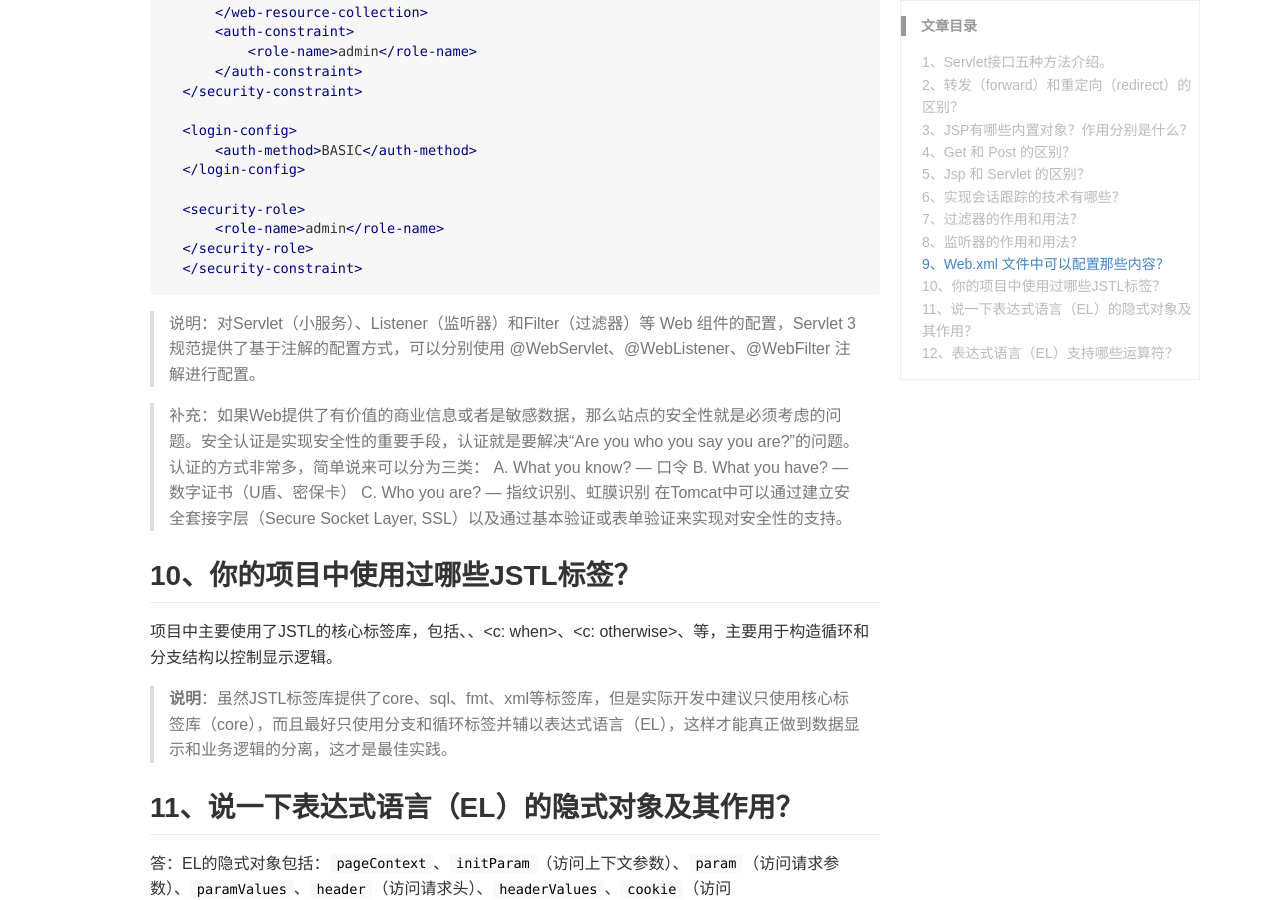
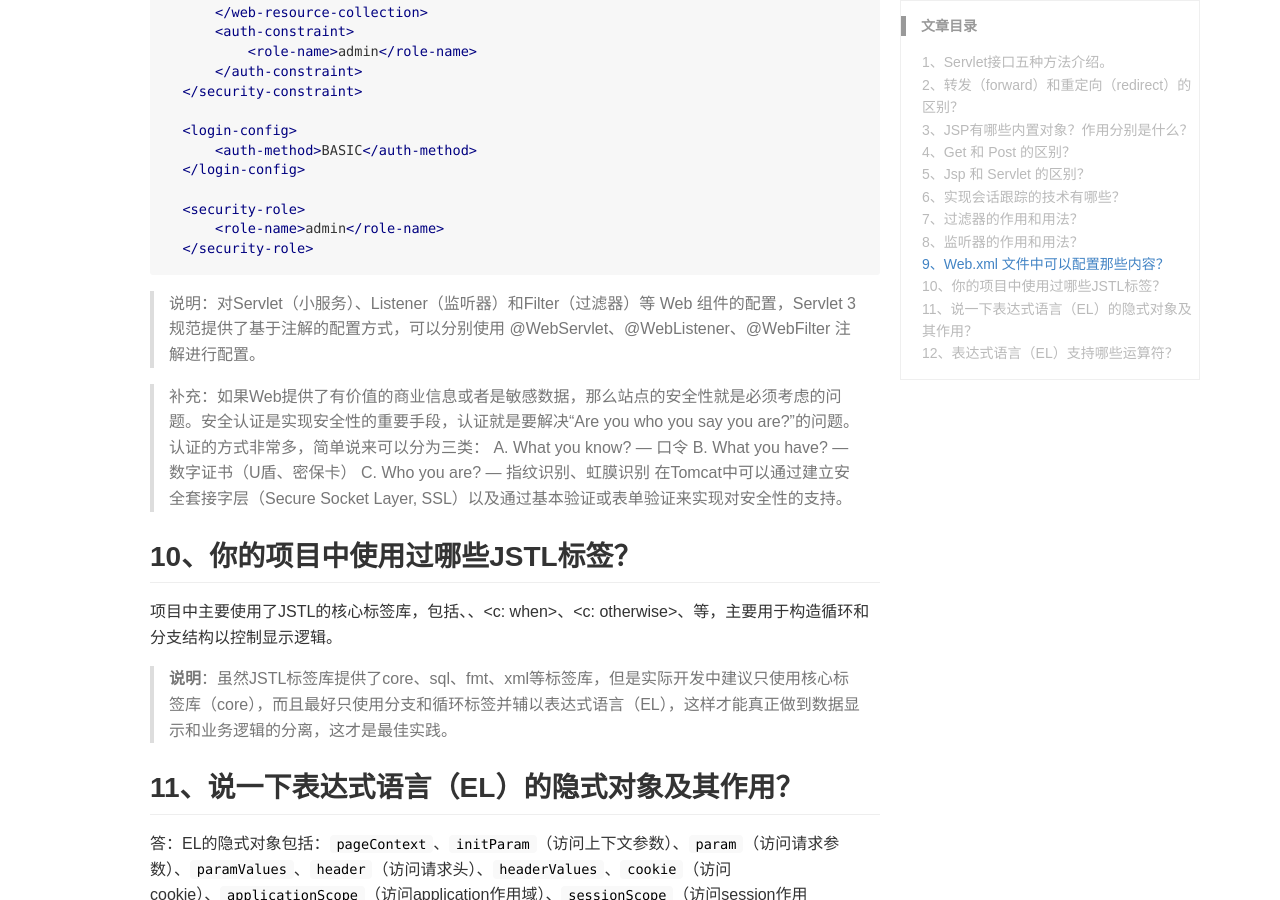
Before and after one commit to DoctorDeng/DoctorDeng.github.io, a Jekyll site: the page built from _posts/2016-09-12-java-面试.md, in a window 1280 px wide and 900 px high, scrolled down 10250 px. Built offline with Jekyll 4.4.1, drawn with Linux system fonts in a browser that asks for light colours.

Commit message:
modify file

````diff
--- a/_posts/2016-09-12-java-面试.md
+++ b/_posts/2016-09-12-java-面试.md
@@ -427,7 +427,6 @@ import javax.servlet.http.HttpSessionListener;
   <security-role>
       <role-name>admin</role-name>
   </security-role>
-  </security-constraint>
 ```
 
 > 说明：对Servlet（小服务）、Listener（监听器）和Filter（过滤器）等 Web 组件的配置，Servlet 3 规范提供了基于注解的配置方式，可以分别使用 @WebServlet、@WebListener、@WebFilter 注解进行配置。
````
